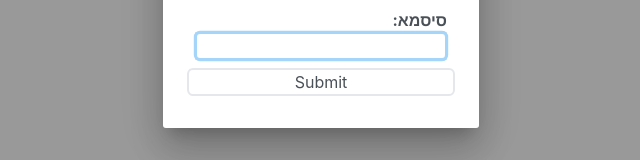
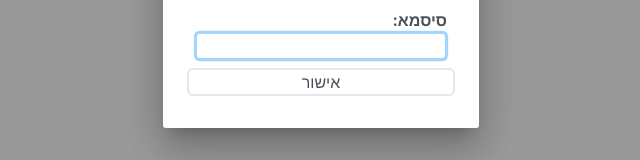
Before and after one commit to IdanHarari11/Eshel-Website, a Next.js app: page /files/1/FileFromApi in a window 1280 px wide. Shown: the part 375-535 px from the top of the page, without its empty margins (319-959 px from the left). Built offline with nearby package versions, Linux system fonts and the light colour scheme.

Commit message:
chore: Update password modal button label to Hebrew

```diff
--- a/src/components/PasswordModal.jsx
+++ b/src/components/PasswordModal.jsx
@@ -31,7 +31,7 @@ const PasswordModal = ({ onPasswordSubmit }) => {
             className='border-2 border-solid'
           />
         </div>
-        <Button label="Submit" className='border-2 border-solid rounded-md w-25' onClick={handleSubmit} />
+        <Button label="אישור" className='border-2 border-solid rounded-md w-25' onClick={handleSubmit} />
       </div>
     </Dialog>
   );
```
